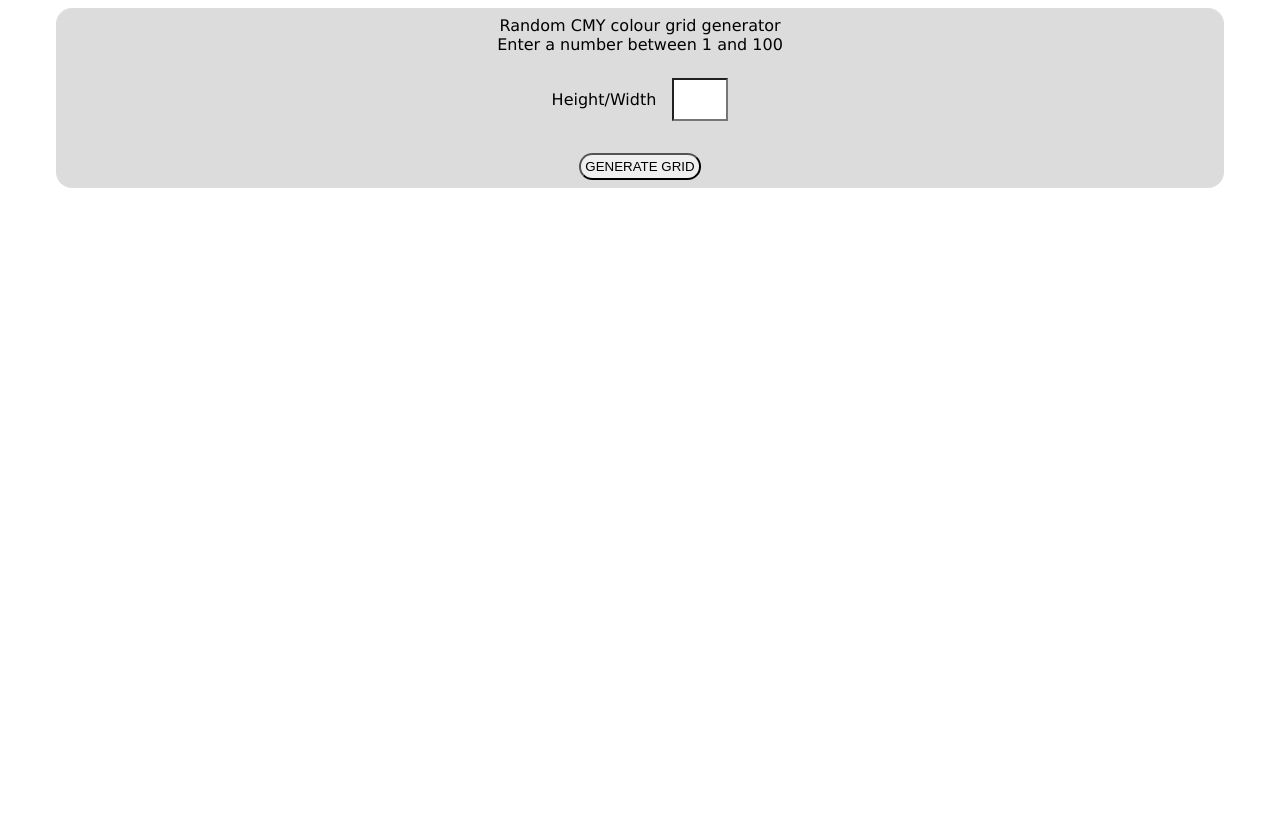
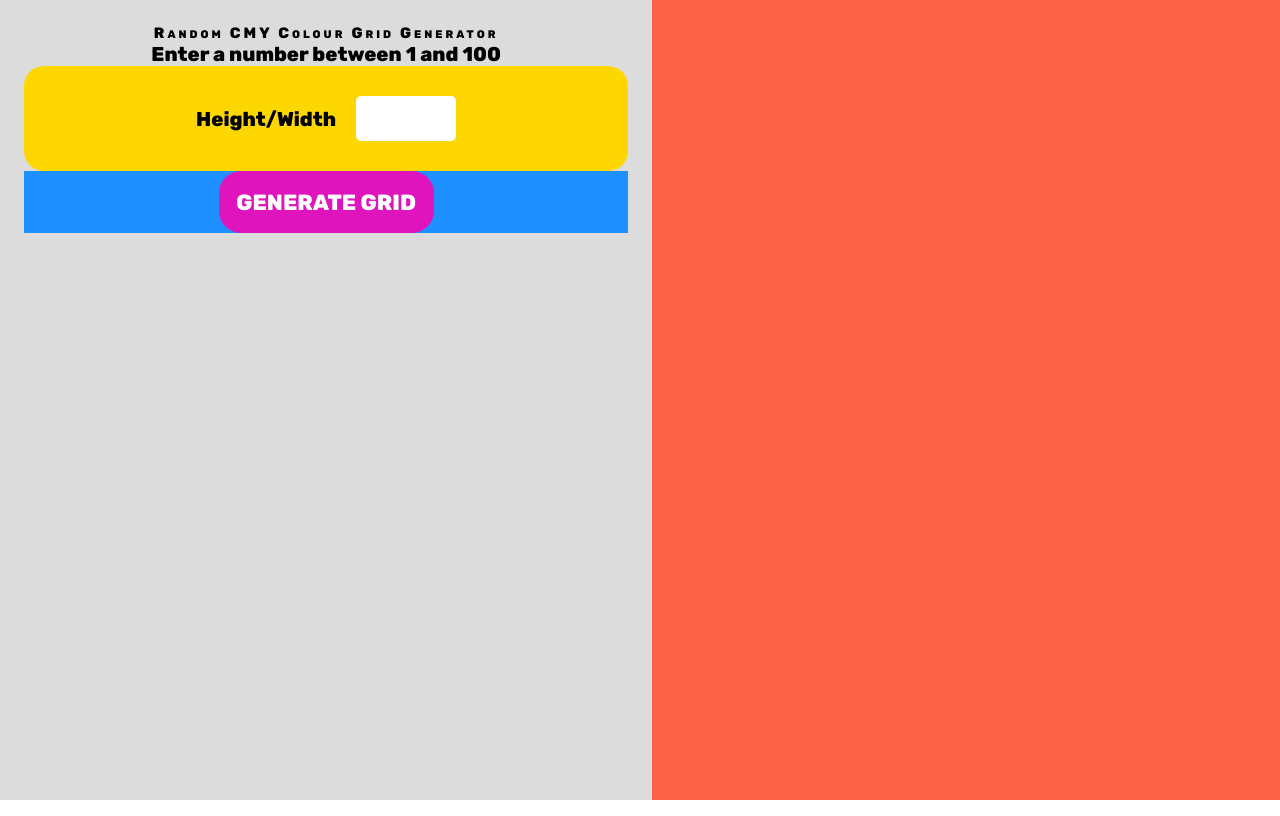
Before and after one commit to Eightyeightdays/cmy, a plain HTML site: page index.html in a window 1280 px wide. Drawn offline with Linux system fonts and the light colour scheme.

```diff
--- a/index.html
+++ b/index.html
@@ -2,6 +2,9 @@
 <html lang="en">
 <head>
     <link rel="stylesheet" href="style.css">
+    <link rel="preconnect" href="https://fonts.googleapis.com">
+<link rel="preconnect" href="https://fonts.gstatic.com" crossorigin>
+<link href="https://fonts.googleapis.com/css2?family=Rubik:wght@800&display=swap" rel="stylesheet">
     <script async src="index.js"></script>
     <meta charset="UTF-8">
     <meta http-equiv="X-UA-Compatible" content="IE=edge">
@@ -11,22 +14,20 @@
 <body>
     <div id="container">
 
-        <div id="outer">
-
-          <div id="title">Random CMY colour grid generator</div>
+        <div id="container-inner">
+          <h1 id="title">Random CMY Colour Grid Generator</h1>
           <div id="instructions">Enter a number between 1 and 100</div>
-
           <div id="heightinput">Height/Width
              <input type="number" id="height" name="height" min="1" max="100">
           </div>
-
           <div id="buttonBox">
-            <button id="generate" name="generate" onclick="randomCMY()">GENERATE GRID</button>
+            <div id="button" onclick="generateRandomGrid()">GENERATE GRID</div>
           </div>
-
         </div>
 
-        <div id="result"></div>
+        <div class="container-grid">
+          <div id="grid"></div>
+        </div>
 
       </div>
 </body>
--- a/index.js
+++ b/index.js
@@ -1,42 +1,40 @@
-function randomCMY(height, width){
-    if  (document.getElementById("height").value >100){
+function generateRandomGrid(){
+
+  var gridHeight = document.getElementById("height").value;             // Specify grid rows for CSS
+  var totalSquares = gridHeight * gridHeight;                 // Total number of squares in the grid
+  var viewportWidth = Math.max(document.documentElement.clientWidth || 0, window.innerWidth || 0);
+  var viewportHeight = Math.max(document.documentElement.clientHeight || 0, window.innerHeight || 0);
+  var smallestDimension;
+  var pixelHeightAndWidth;
+  var button=document.getElementById("button");
+  var grid = document.getElementById("grid");
+  var colourArray = [];
+
+  if(viewportWidth < viewportHeight){
+    smallestDimension = viewportWidth;
+  }else{
+    smallestDimension = viewportHeight;
+  }
+
+  pixelHeightAndWidth = (smallestDimension *0.9) / gridHeight;
+
+  if (gridHeight > 100 || gridHeight < 1){
       alert("Input must be no greater than 100");
-      document.getElementById("height").value = "";
+      document.getElementById("height").value = 2;
       return;
     }
-
-    if (result.firstChild) {   // IF A GRID IS ALREADY DISPLAYED CLEAR IT FIRST
-        COLOUR_ARRAY = [];
-     var grid= document.getElementById("result");
+    // If a grid is already displayed clear it first
+    if (grid.firstChild) {
+        button.innerHTML = "CLEAR GRID";
         while (grid.firstChild) {
-       grid.removeChild(grid.firstChild);}
-   grid.style.display = "none";
-   grid.style.background = "";
-    var button=document.getElementById("generate");
+            grid.removeChild(grid.firstChild);
+        }
         button.innerHTML = "GENERATE GRID";
    }else{
-    var button=document.getElementById("generate");
-      button.innerHTML = "GENERATE GRID";
-
-    const HEIGHT = document.getElementById("height").value;             // Specify grid rows for CSS
-    const SQUARES = HEIGHT*HEIGHT;    // Total number of squares
-    const COLOUR_ARRAY = [];
-    const VIEWPORT_WIDTH = Math.max(document.documentElement.clientWidth || 0, window.innerWidth || 0);
-    const VIEWPORT_HEIGHT = Math.max(document.documentElement.clientHeight || 0, window.innerHeight || 0);
-    var SMALLER_SIDE;
-    var PIXEL_HEIGHT_WIDTH;
-
-    if(VIEWPORT_WIDTH < VIEWPORT_HEIGHT){
-      SMALLER_SIDE = VIEWPORT_WIDTH;
-    }else{
-      SMALLER_SIDE = VIEWPORT_HEIGHT;
-    }
-
-    PIXEL_HEIGHT_WIDTH = (SMALLER_SIDE *0.4) / HEIGHT;
-
-    for(let i = 0; i < SQUARES; i++){ // CREATE AN ARRAY OF RANDOM COLOURS EQUAL TO THE SURFACE AREA OF THE GRID
+    // Create an array of random colours equal to the surface area of the grid
+    for(let i = 0; i < totalSquares; i++){
      var colour = "";
-     let random = Math.floor(Math.random() *3 + 1); // Number of choices = 3 + min
+     let random = Math.floor(Math.random() *3 + 1); // Number of colours + min
      if(random == 1){
        colour = "cyan";
      }else if(random == 2){
@@ -44,24 +42,24 @@
      }else{
        colour = "yellow";
      }
-     COLOUR_ARRAY.push(colour);
+      colourArray.push(colour);
      }
 
-   var grid = document.getElementById("result");       // Dynamically set grid dimensions based on user input
-   grid.style.gridTemplateColumns = "repeat(" +HEIGHT+ ", 1fr)";
-   grid.style.gridTemplateRows = "repeat(" +HEIGHT+ ", 1fr)";
-   grid.style.display = "grid";
-   grid.style.background = "black";
+  // Dynamically set grid dimensions based on user input
+   grid.style.gridTemplateColumns = "repeat(" +gridHeight + ", 1fr)";
+   grid.style.gridTemplateRows = "repeat(" + gridHeight + ", 1fr)";
 
-   for(let i = 0; i < SQUARES; i++){                   // Create new divs based on random array colours
+  // Create new divs based on random array colours
+    for(let i = 0; i < totalSquares; i++){
       var pixel = document.createElement("div");
-     pixel.style.background = COLOUR_ARRAY[i];
-     pixel.style.width = PIXEL_HEIGHT_WIDTH+"px";
-     pixel.style.height = PIXEL_HEIGHT_WIDTH+"px";
-     document.getElementById("result").appendChild(pixel);
+      pixel.style.background = colourArray[i];
+      pixel.style.width = pixelHeightAndWidth +"px";
+      pixel.style.height = pixelHeightAndWidth +"px";
+      document.getElementById("grid").appendChild(pixel);
     }
-     var button=document.getElementById("generate");
+
     button.innerHTML = "CLEAR GRID";
+
    }
 
 }
--- a/style.css
+++ b/style.css
@@ -1,74 +1,117 @@
 :root{
-    font-family: verdana;
+    font-family: Rubik;
   }
 
-  #container{
-    height: 100vh;
+*, *:before, *:after {
+  box-sizing: border-box;
+  margin: 0;
+  padding: 0;
+
+}
+html, body {
+  height: 100%;
 }
 
-  #outer{
+/* *************** */
+#container{
+  height: 100%;
+  background: purple;
+  display: flex;
+  align-items: center;
+  /* justify-content: center; */
+}
+
+#container-inner{
   background: gainsboro;
-    width: 90vw;
-    margin: auto;
-    padding: 0.5em;
-    border-radius: 1em;
-    height: max-content;
+  padding: 1.5em;
+  height: 100%;
+  width: 100%;
 }
+
+.container-grid{
+  background: tomato;
+  width: 100%;
+  height: 100%;
+  display: flex;
+  align-items: center;
+  justify-content: center;
+}
+
+#grid{
+  display: grid;
+}
+
+/* ************** */
 
 #inputbox{
   margin-top: 1em;
   background: white;
-    padding: ;
   border-radius: 1em;
   display: flex;
   justify-content: space-evenly;
 }
 
-  #title, #instructions, p{
+#title, #instructions{
   text-align: center;
 }
-  input[type="number"]{
-    text-align: center;
-    margin-left: 0.5em;
-    width: 1.5em;
-    font-size: 2em;
-    background: white;
-    -moz-appearance: textfield;
+
+#title{
+  font-size: 15px;
+  font-variant: small-caps;
+  letter-spacing: 0.2em;
+}
+
+#instructions{
+  font-size: 20px;
 }
 
 #heightinput{
+  background: gold;
   display: flex;
   align-items: center;
   justify-content: center;
   padding: 1.5em;
   border-radius: 1em;
+  font-size: 20px;
+}
+
+input[type="number"]{
+  text-align: center;
+  margin-left: 0.5em;
+  width: 2.5em;
+  font-size: 2em;
+  background: white;
+  -moz-appearance: textfield;
+  border: none;
+  border-radius: 5px;
 }
 
 #buttonBox{
-    padding-top: 0.5em;
-    margin: auto;
   display: flex;
-    height: max-content;
+  justify-content: center;
+  align-items: center;
+  background: dodgerblue;
 }
 
-  button{
+#button{
+  font-size: 22px;
   cursor: pointer;
-    padding: 0.3em;
+  padding: 0.8em;
   width: auto;
   margin: auto;
   border-radius: 1em;
+  background: rgb(223, 20, 189);
+  color: white;
 }
 
-  #result{
-    position: relative;
-    top: 2em;
-    Left: 0;
-    padding: 0.5em;
-    margin: auto;
-    display: none;
-    grid-gap: 0.1em;
-    width: min-content;
-    align-items: center;
-    border-radius: 1em;
-
+@media(orientation: portrait){
+  #container{
+    flex-direction: column;
   }
+  #container-inner{
+    height: 50%;
+  }
+  .container-grid{
+    height: 50%;
+  }
+}
```
Also changed, not shown: 1 other file. Lines whose indentation alone changed are shown as unchanged.
